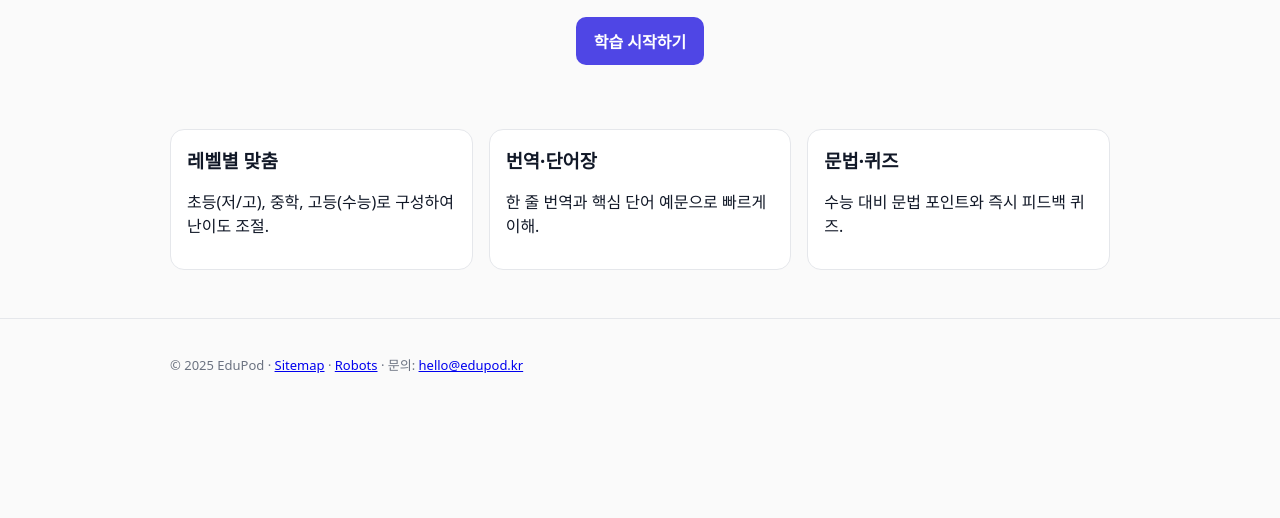
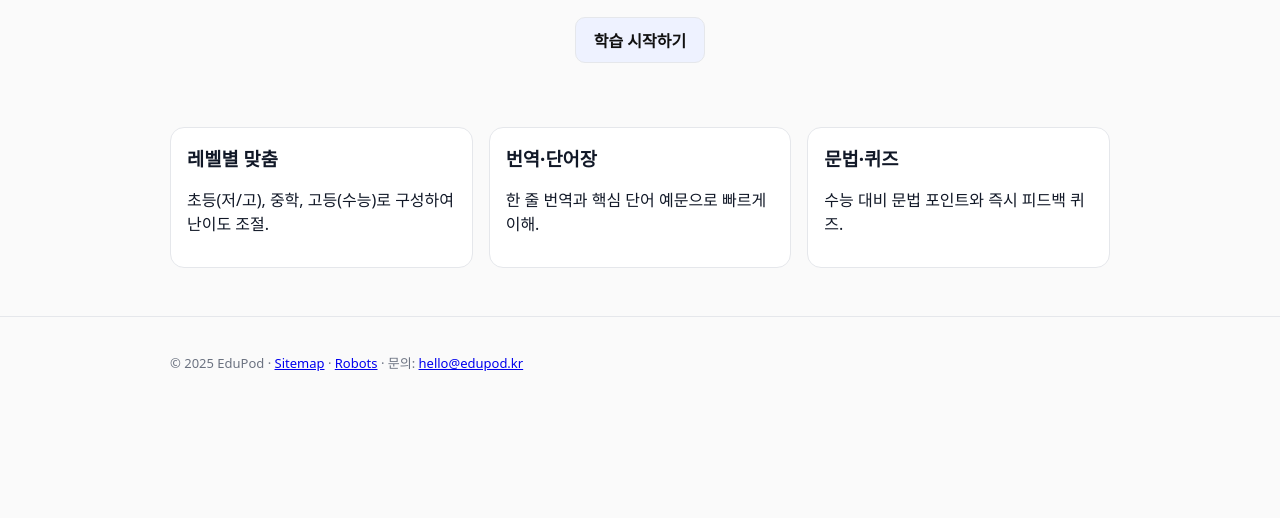
Before and after one commit to gasamara15-sys/edupod-mvp, a website: page public/index.html in a window 1280 px wide. Shown: the part 282-800 px from the top of the page. Drawn offline with Linux system fonts and the light colour scheme.

Commit message:
Update index.html
경로 수정

```diff
--- a/public/index.html
+++ b/public/index.html
@@ -97,7 +97,12 @@
       <h1 id="hero-title">초등부터 수능까지,<br>뉴스로 배우는 영어</h1>
       <p>레벨별 기사 + 번역 + 단어장 + 문법 퀴즈. 매주 업데이트!</p>
       <!-- 최신 글로 이동(Manifest 방식: news.html?id=latest) -->
-      <a class="cta" href="/news.html?id=latest" aria-label="최신 학습 콘텐츠로 이동">학습 시작하기</a>
+      <a href="/news.html" class="primary cta">학습 시작하기</a>
+
+<style>
+  .cta{display:inline-block;padding:10px 18px;border:1px solid #e5e7eb;border-radius:10px;background:#eef2ff;text-decoration:none;color:#111}
+  .cta:hover{filter:brightness(0.98)}
+</style>
     </section>
 
     <section aria-labelledby="feat-title">
```
